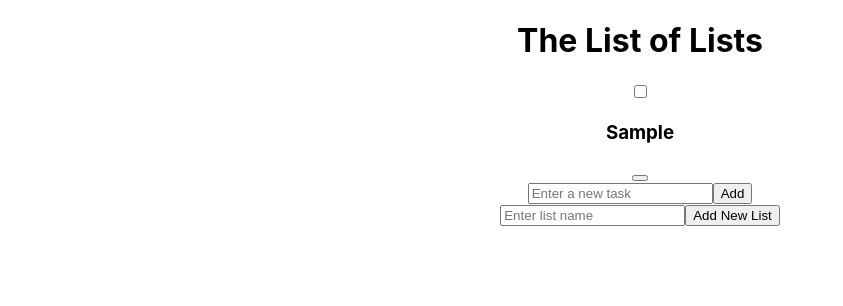
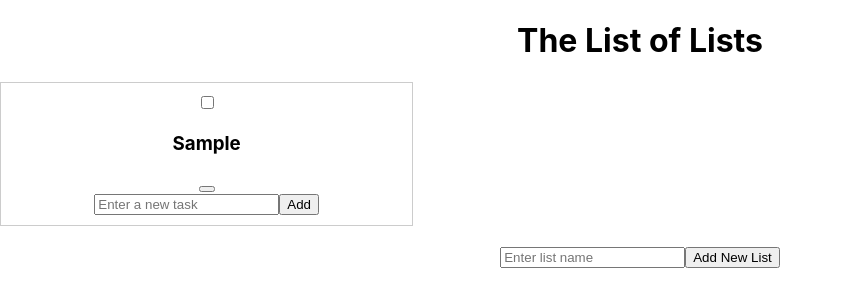
Before and after one commit to redparrot13/todoListApp, a React (Create React App) app: page / in a window 1280 px wide. Both pictures are taken after typing "Sample" into the empty fields and a click on the button "Add New List". Shown: the top 306 px of the page, without its empty margins (0-843 px from the left). Built offline with nearby package versions, Linux system fonts and the light colour scheme.

Commit message:
grid layout

```diff
--- a/src/App.css
+++ b/src/App.css
@@ -36,3 +36,15 @@
     transform: rotate(360deg);
   }
 }
+
+.list-container {
+  display: grid;
+  grid-template-columns: repeat(3, 1fr); /* Three columns */
+  grid-template-rows: auto auto;
+  gap: 20px;
+}
+
+.list-block {
+  border: 1px solid #ccc;
+  padding: 10px;
+}
--- a/src/App.js
+++ b/src/App.js
@@ -18,7 +18,7 @@ function App() {
       todos: [],
     }
 
-    setLists(prevLists => [...prevLists, newList])
+    setLists((prevLists) => [...prevLists, newList])
   }
 
   console.log('Rendering app:', lists)
@@ -26,9 +26,11 @@ function App() {
   return (
     <div className="App">
       <h1> The List of Lists</h1>
+      <div className="list-container">
       {lists.map(list => (
         <TodoContainer key={list.id} list={list} />
       ))}
+      </div>
       <AddListButton onAddList={handleAddList} />
 
     </div>
--- a/src/components/AddList.js
+++ b/src/components/AddList.js
@@ -4,7 +4,7 @@ const AddListButton = ({ onAddList }) => {
     const [listName, setListName] = useState('')
 
     const handleAddListClick = () => {
-      if (listName !== '') {
+      if (listName.trim() !== '') {
         onAddList(listName)
         setListName('') // Reset the input field after adding the list
       }
--- a/src/components/TodoContainer.js
+++ b/src/components/TodoContainer.js
@@ -25,10 +25,8 @@ const TodoContainer = ({list, onToggleList, onRemoveList}) => {
         setTodos(prevTodos => prevTodos.filter(todo => todo.id !==id))
     }
 return (
-    <div className="todo-list-container">
-
+    <div className="list-block">
         <ListEntry list={list} onToggleList={onToggleList} onRemoveList={onRemoveList}/>
-
         <TodoInput onAdd={handleAddTodo}/>
         <TodoList todos={todos} onToggle={handleToggle} onRemove={handleRemove}/>
 
```
